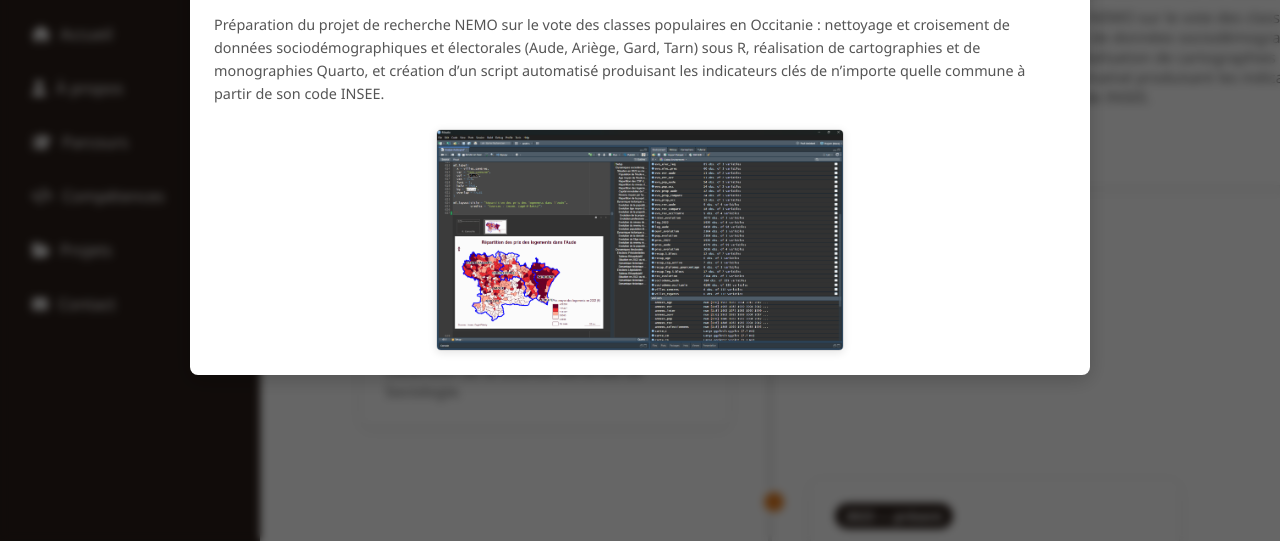
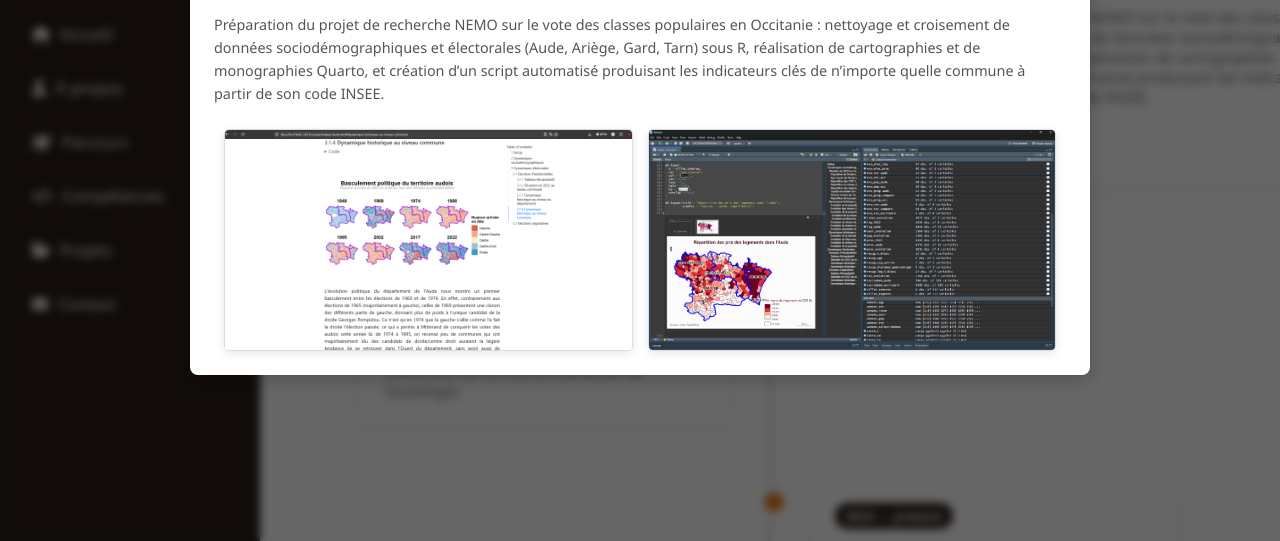
Before and after one commit to fabiendavi/Portfolio-Fabien-DAVI, a plain HTML site: page index.html in a window 1280 px wide. Both pictures are taken after a click on the button "Plus d'informations". Shown: the part 2202-2743 px from the top of the page. Drawn offline with Linux system fonts and the light colour scheme.

Commit message:
Update index.html

```diff
--- a/index.html
+++ b/index.html
@@ -1107,7 +1107,7 @@
             <div class="modal-body">
                 <p>Préparation du projet de recherche NEMO sur le vote des classes populaires en Occitanie : nettoyage et croisement de données sociodémographiques et électorales (Aude, Ariège, Gard, Tarn) sous R, réalisation de cartographies et de monographies Quarto, et création d’un script automatisé produisant les indicateurs clés de n’importe quelle commune à partir de son code INSEE.</p>
                 <div class="modal-images">
-                    <img src="img/Capture d'écran 2026-11-17 112513.jpg" alt="Aperçu des cartographies électorales (Quarto)" onerror="this.style.display='none'">
+                    <img src="img/Capture d'écran 2026-11-17 112513.png" alt="Aperçu des cartographies électorales (Quarto)" onerror="this.style.display='none'">
                     <img src="img/Capture d'écran 2026-11-17 113159.png" alt="Aperçu du script R et interface RStudio" onerror="this.style.display='none'">
                 </div>
             </div>
```
